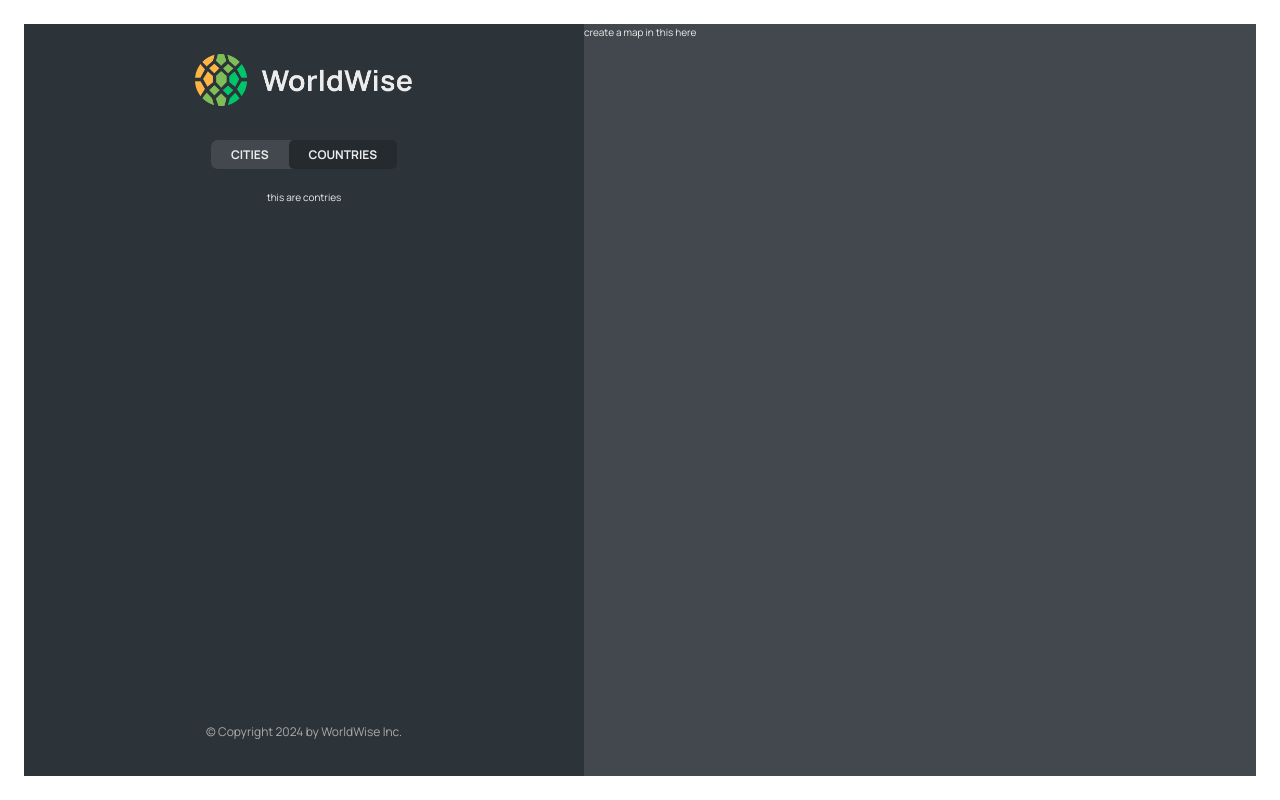
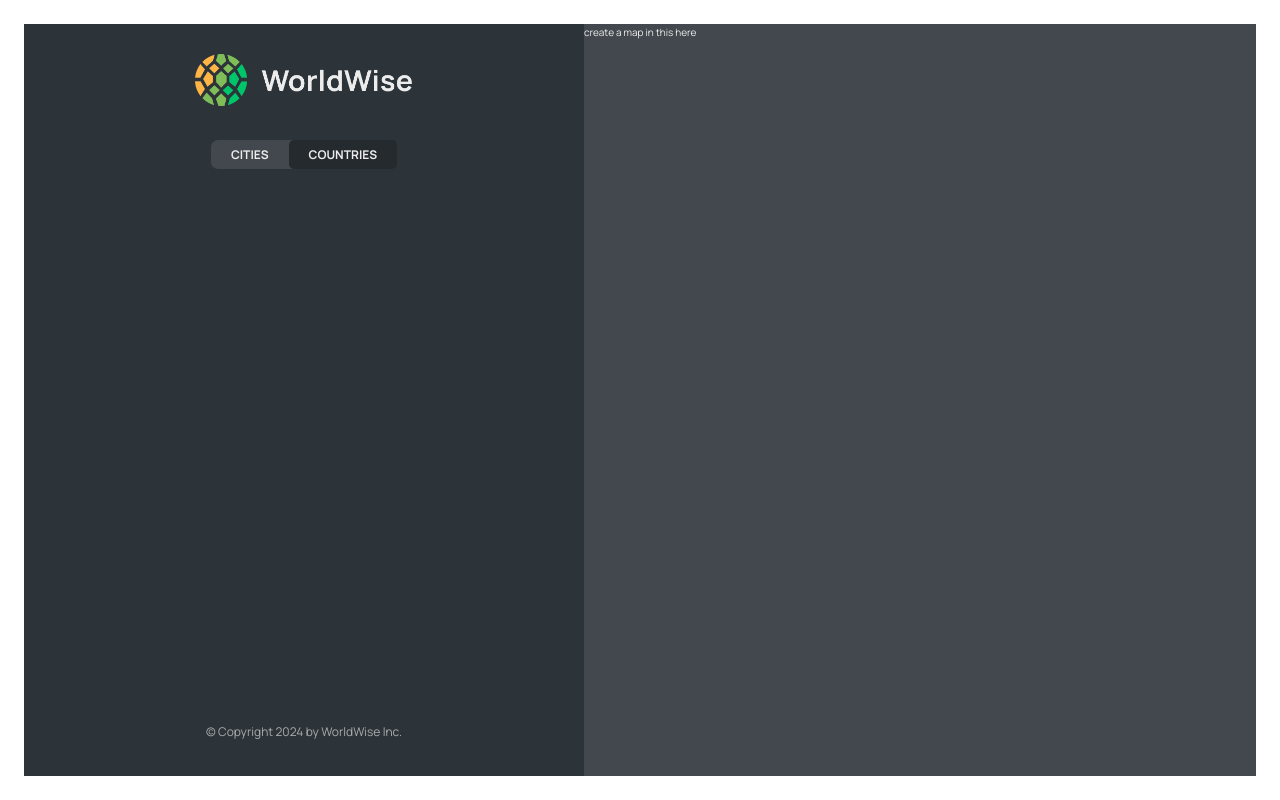
Before and after one commit to BehzadJanNesar/World-Wise, a React (Vite) app: page /app/contries in a window 1280 px wide. Built offline with nearby package versions, Linux system fonts and the light colour scheme; data requests are answered from the project's data file.

Commit message:
start to build country list

```diff
--- a/src/App.tsx
+++ b/src/App.tsx
@@ -8,6 +8,7 @@ import PageNotFound from "./pages/PageNotFound";
 import { useEffect, useState } from "react";
 import axios from "axios";
 import CityList from "./components/CityList/CityList";
+import CountryList from "./components/CountryList/CountryList";
 
 const BASE_URL = "http://localhost:9000";
 
@@ -42,7 +43,10 @@ function App() {
                <Route path="/app" element={<AppLayout />}>
                   <Route index element={<CityList cities={cities} isLoading={loading} />} />
                   <Route path="cities" element={<CityList cities={cities} isLoading={loading} />} />
-                  <Route path="contries" element={<p>this are contries</p>} />
+                  <Route
+                     path="contries"
+                     element={<CountryList cities={cities} isLoading={loading} />}
+                  />
                   <Route path="form" element={<p>this are form</p>} />
                </Route>
                <Route path="*" element={<PageNotFound />} />
--- a/src/components/CityItem/CityItem.tsx
+++ b/src/components/CityItem/CityItem.tsx
@@ -26,7 +26,6 @@ interface CityItemProps {
 
 function CityItem({ city }: CityItemProps) {
    const { cityName, emoji, date } = city;
-   console.log(city);
    return (
       <li className={styles.cityItem}>
          <span className={styles.emoji}>{emoji}</span>
--- a/src/components/CountryItem/CountryItem.tsx
+++ b/src/components/CountryItem/CountryItem.tsx
@@ -0,0 +1,20 @@
+import styles from "../CountryItem/CountryItem.module.css";
+
+interface CountryItemProps {
+   country: {
+      emoji: string;
+      country: string;
+   };
+   index: number;
+}
+
+function CountryItem({ country }: CountryItemProps) {
+   return (
+      <li className={styles.countryItem}>
+         <span>{country.emoji}</span>
+         <span>{country.country}</span>
+      </li>
+   );
+}
+
+export default CountryItem;
--- a/src/components/CountryList/CountryList.tsx
+++ b/src/components/CountryList/CountryList.tsx
@@ -0,0 +1,30 @@
+import styles from "../CountryList/CountryList.module.css";
+import CountryItem from "../CountryItem/CountryItem";
+import Message from "../Message/Message";
+import Sppiner from "../Spinner/Spinner";
+
+interface CountryListProps {
+   cities: [];
+   isLoading: boolean;
+}
+
+function CountryList({ cities, isLoading }: CountryListProps) {
+   if (isLoading) return <Sppiner />;
+
+   const filterCountry = cities.reduce((arr, city) => {
+      return arr;
+   }, []);
+   console.log(filterCountry);
+
+   if (!cities.length)
+      return <Message message="Add your first city by clicking on a city on the map" />;
+   return (
+      <ul className={styles.countryList}>
+         {filterCountry.map((country, index: number) => (
+            <CountryItem index={index} country={country} />
+         ))}
+      </ul>
+   );
+}
+
+export default CountryList;
```
